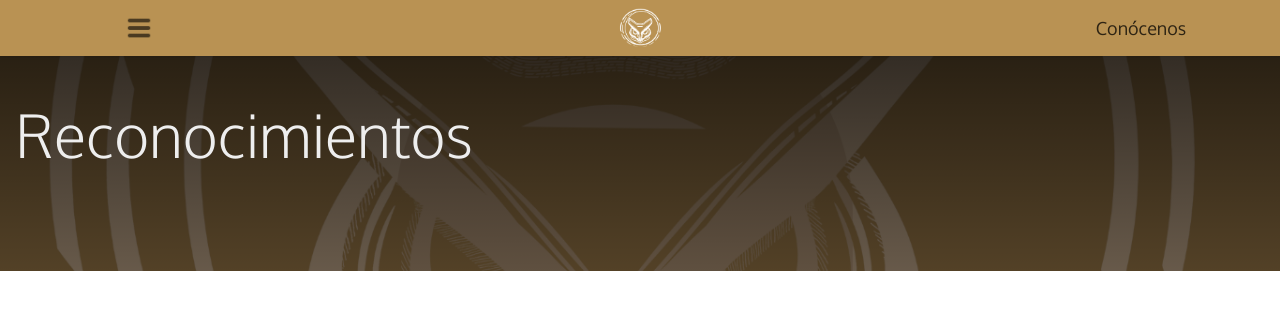
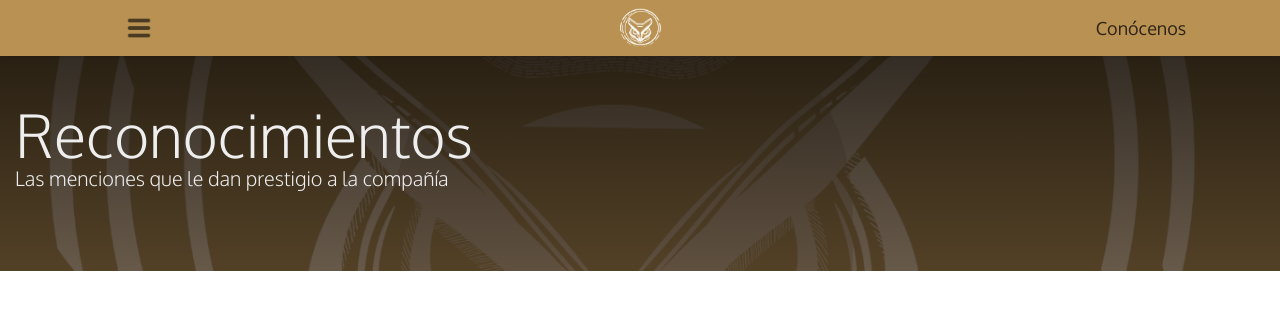
Before and after one commit to saulkurosaki/IZTAC-MUSIC-COMPANY, a Next.js app: page /blog/reconocimientos in a window 1280 px wide. Shown: the top 310 px of the page. Built offline with nearby package versions, Linux system fonts and the light colour scheme.

Commit message:
feat(reconocimientos/Header): implement the info section subtitle

```diff
--- a/components/blog/recognitions/Header.tsx
+++ b/components/blog/recognitions/Header.tsx
@@ -25,9 +25,9 @@ const Header = () => {
             <h1 className="lg:text-6xl md:text-5xl max-md:text-4xl">
               Reconocimientos
             </h1>
-            {/* <h5 className="text-xl">
+            <h5 className="text-xl">
               Las menciones que le dan prestigio a la compañía
-            </h5> */}
+            </h5>
           </div>
         </div>
       </div>
```
